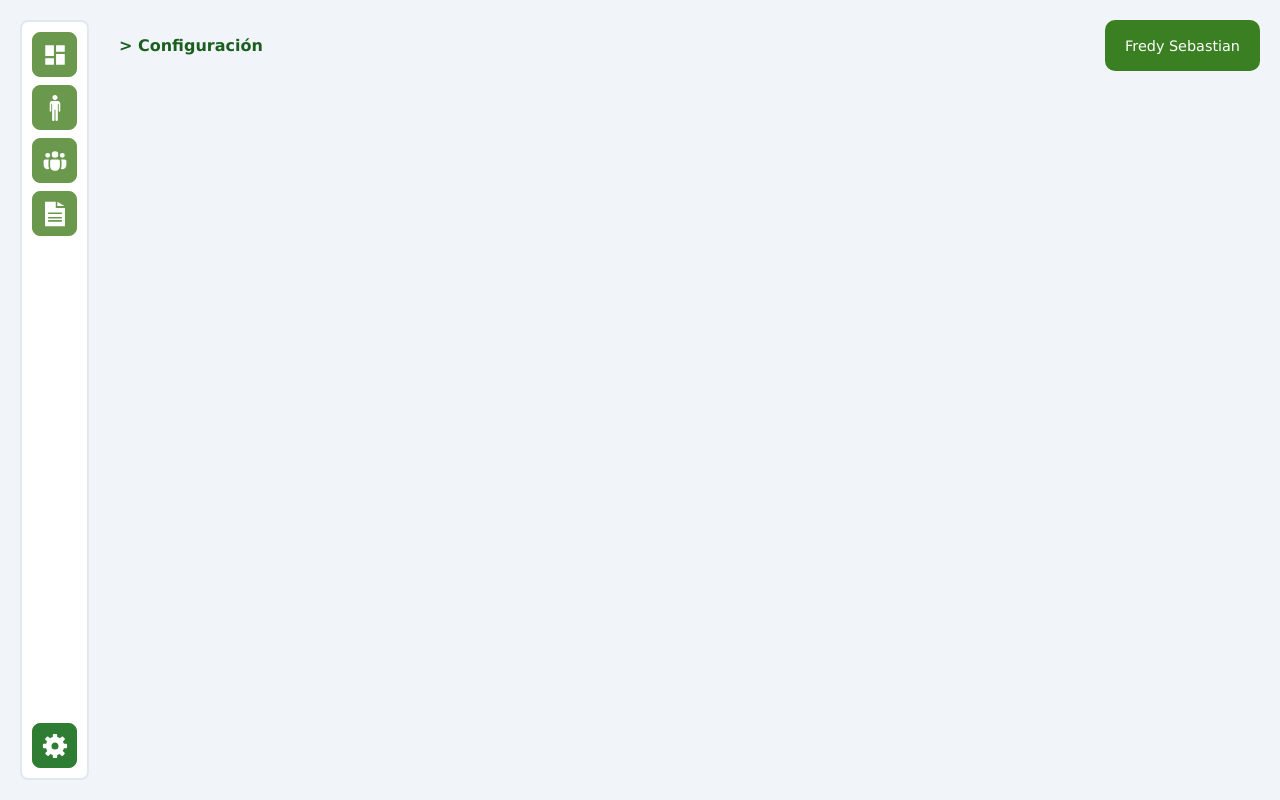
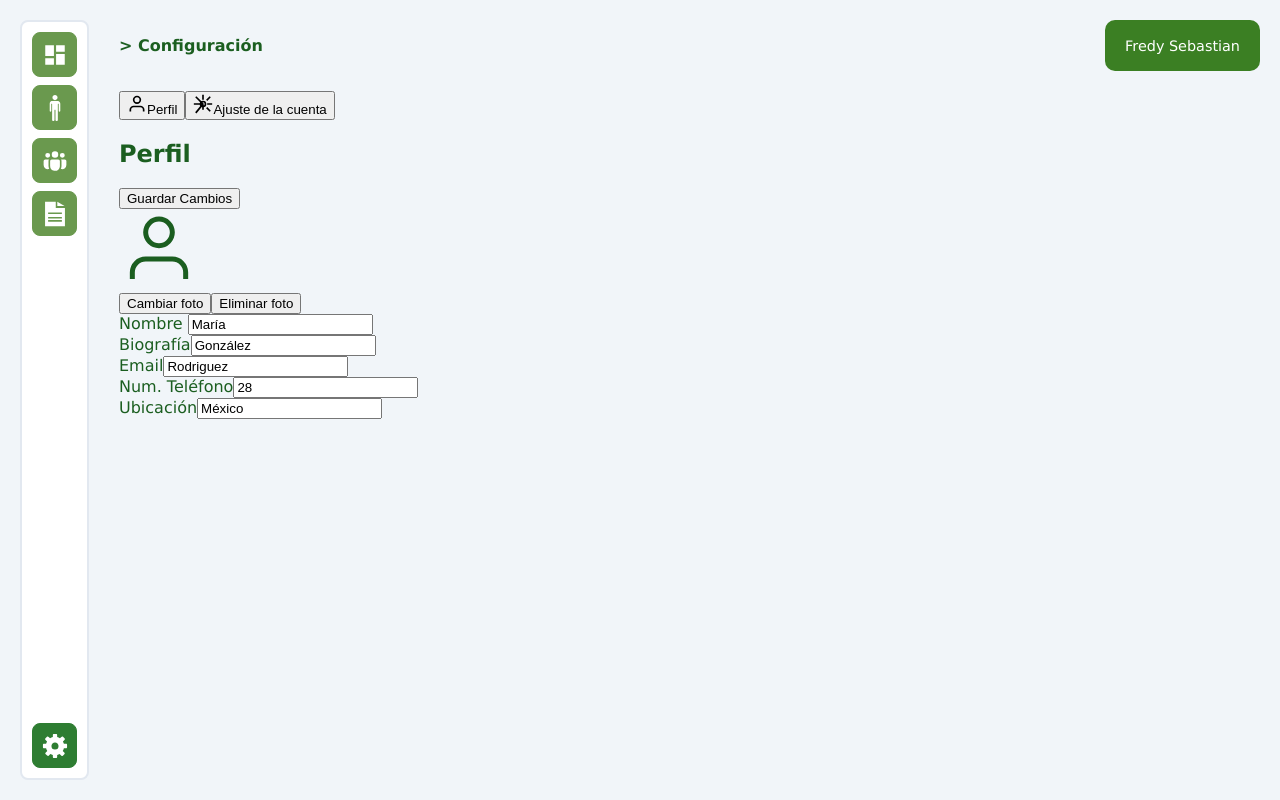
Before and after one commit to jacalvoag/Sylvara, an Angular app: page /configuration in a window 1280 px wide. Built offline with nearby package versions, Linux system fonts and the light colour scheme.

Commit message:
avance html

```diff
--- a/src/app/features/configuration/configuration.component.html
+++ b/src/app/features/configuration/configuration.component.html
@@ -0,0 +1,131 @@
+<div class="configuration-container">
+
+  @if (showSuccessMessage()) {
+    <div class="success-message">
+      ✓ Cambios guardados exitosamente
+    </div>
+  }
+
+  @if (loading()) {
+    <div class="loading-container">
+      <h4>Cargando configuración...</h4>
+    </div>
+  } @else {
+    <div class="configuration-layout">
+      <aside class="config-sidebar">
+        <button
+          class="sidebar-item"
+          [class.sidebar-item--active]="activeSection() === 'perfil'"
+          (click)="setActiveSection('perfil')">
+          <svg xmlns="http://www.w3.org/2000/svg" width="20" height="20" viewBox="0 0 24 24" fill="none" stroke="currentColor" stroke-width="2">
+            <path d="M20 21v-2a4 4 0 0 0-4-4H8a4 4 0 0 0-4 4v2"></path>
+            <circle cx="12" cy="7" r="4"></circle>
+          </svg>
+          <span>Perfil</span>
+        </button>
+
+        <button
+          class="sidebar-item"
+          [class.sidebar-item--active]="activeSection() === 'ajuste'"
+          (click)="setActiveSection('ajuste')">
+          <svg xmlns="http://www.w3.org/2000/svg" width="20" height="20" viewBox="0 0 24 24" fill="none" stroke="currentColor" stroke-width="2">
+            <circle cx="12" cy="12" r="3"></circle>
+            <path d="M12 1v6m0 6v6m8.66-15.66l-4.24 4.24m-4.24 4.24L3.34 22.66M23 12h-6m-6 0H1m19.66 8.66l-4.24-4.24m-4.24-4.24L3.34 3.34"></path>
+          </svg>
+          <span>Ajuste de la cuenta</span>
+        </button>
+      </aside>
+
+      <!-- Contenido principal -->
+      <main class="config-content">
+
+        @if (activeSection() === 'perfil') {
+          <div class="content-header">
+            <h2 class="content-title">Perfil</h2>
+            <button class="button-save" (click)="onSaveChanges()">
+              Guardar Cambios
+            </button>
+          </div>
+
+          <div class="profile-section">
+            <!-- Foto de perfil -->
+            <div class="profile-photo-section">
+              <div class="photo-placeholder">
+                <svg xmlns="http://www.w3.org/2000/svg" width="80" height="80" viewBox="0 0 24 24" fill="none" stroke="currentColor" stroke-width="1.5">
+                  <path d="M20 21v-2a4 4 0 0 0-4-4H8a4 4 0 0 0-4 4v2"></path>
+                  <circle cx="12" cy="7" r="4"></circle>
+                </svg>
+              </div>
+              <div class="photo-actions">
+                <button class="button-photo" (click)="onChangePhoto()">
+                  Cambiar foto
+                </button>
+                <button class="button-photo button-photo--delete" (click)="onDeletePhoto()">
+                  Eliminar foto
+                </button>
+              </div>
+            </div>
+
+            <form [formGroup]="profileForm" class="profile-form">
+              <div class="form-group">
+                <label for="fullName">Nombre </label>
+                <input
+                  id="fullName"
+                  class="form-input"
+                  formControlName="fullName"
+                  type="text">
+              </div>
+
+              <div class="form-group">
+                <label for="bio">Biografía</label>
+                <input
+                  id="bio"
+                  class="form-input"
+                  formControlName="bio"
+                  type="text">
+              </div>
+
+              <div class="form-group">
+                <label for="email">Email</label>
+                <input
+                  id="email"
+                  class="form-input"
+                  formControlName="email"
+                  type="email">
+              </div>
+
+              <div class="form-group">
+                <label for="phone">Num. Teléfono</label>
+                <input
+                  id="phone"
+                  class="form-input"
+                  formControlName="phone"
+                  type="tel">
+              </div>
+
+              <div class="form-group">
+                <label for="location">Ubicación</label>
+                <input
+                  id="location"
+                  class="form-input"
+                  formControlName="location"
+                  type="text">
+              </div>
+            </form>
+          </div>
+        }
+
+        @if (activeSection() === 'ajuste') {
+          <div class="content-header">
+            <h2 class="content-title">Ajuste de la cuenta</h2>
+          </div>
+
+          <div class="account-settings">
+            <p class="settings-placeholder">Configuración de la cuenta ya casi acabado </p>
+          </div>
+        }
+
+      </main>
+    </div>
+  }
+</div>
```
